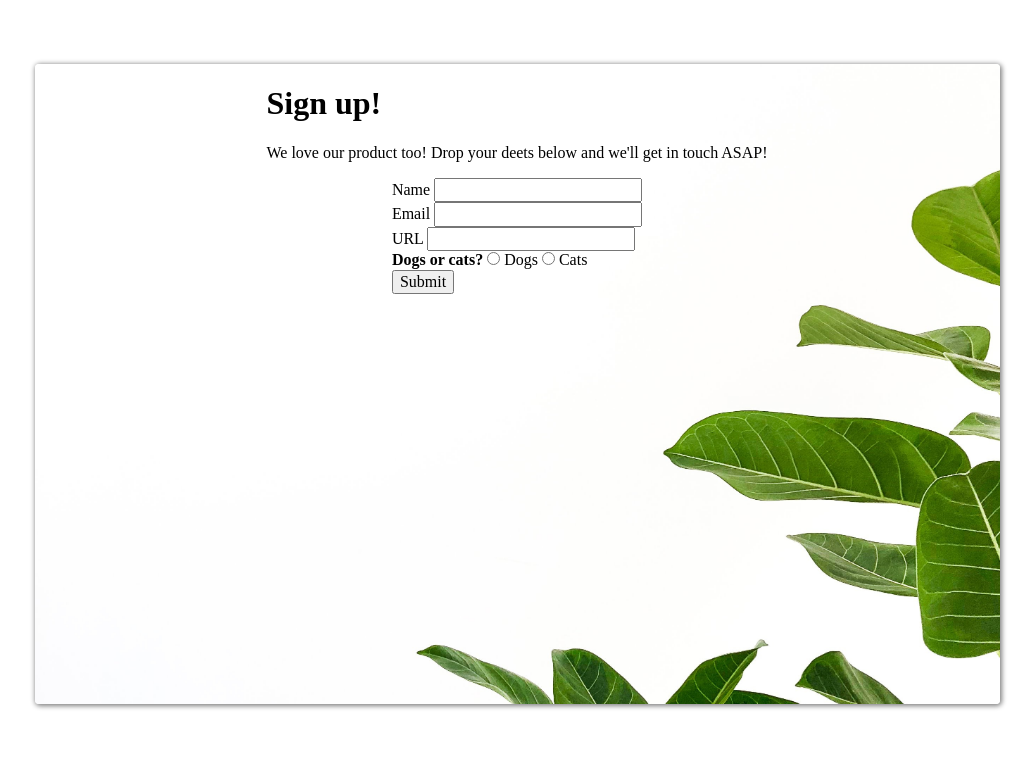
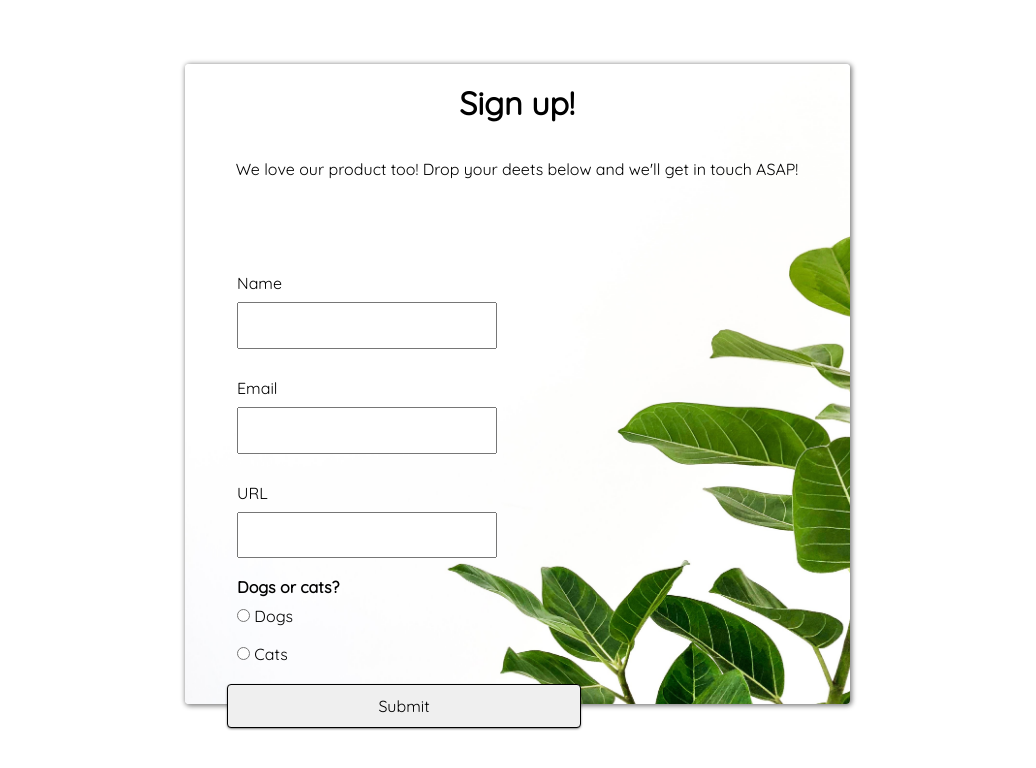
Before and after one commit to Robinhoeh/signup-form, a plain HTML site: page index.html in a window 1280 px wide. Shown: the whole page, without its empty margins (123-1159 px from the left). Drawn offline with Linux system fonts and the light colour scheme.

Commit message:
added basic form ui

```diff
--- a/styles/main.css
+++ b/styles/main.css
@@ -1,4 +1,6 @@
-
+body {
+  font-family: 'Quicksand', sans-serif;
+}
 .container {
   display: flex;
   justify-content: center;
@@ -7,7 +9,7 @@
 .card {
   background: url(../assets/plant-background.jpg);
   background-size: cover;
-  width: 965px;
+  width: 665px;
   height: 80vh;
   position: relative;
   background-repeat: no-repeat;
@@ -20,3 +22,39 @@
   border-radius: 4px;
   margin: 5% auto;
 }
+
+.header {
+  display: flex;
+  justify-content: center;
+  flex-direction: column;
+  align-items: center;
+}
+
+.form {
+  margin-top: 40px;
+  padding: 20px;
+  width: 580px;
+}
+
+.form-item {
+  display: flex;
+  flex-direction: column;
+  padding: 10px;
+  width: 260px;
+}
+
+label {
+  margin: 10px 0;
+}
+
+input {
+  padding: 12px;
+}
+
+.button {
+  border: none;
+  border: 1px solid black;
+  border-radius: 4px;
+  width: 354px;
+  box-shadow: 0px 1px 3px -1px black;
+}
```
